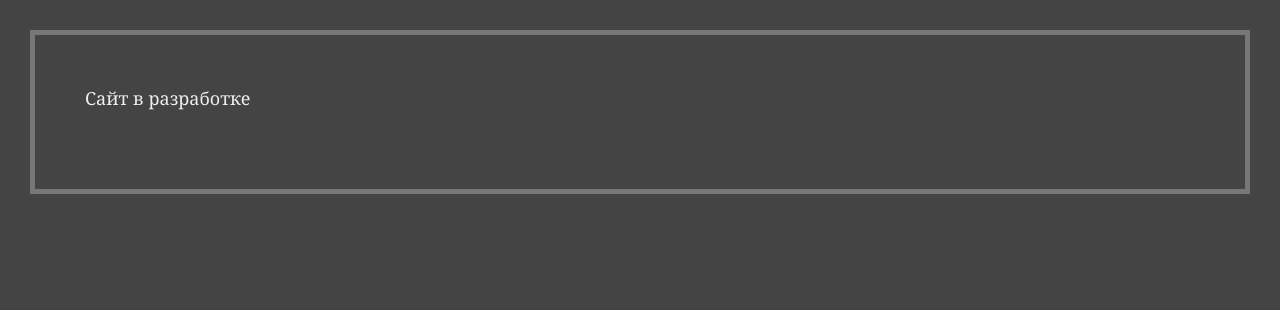
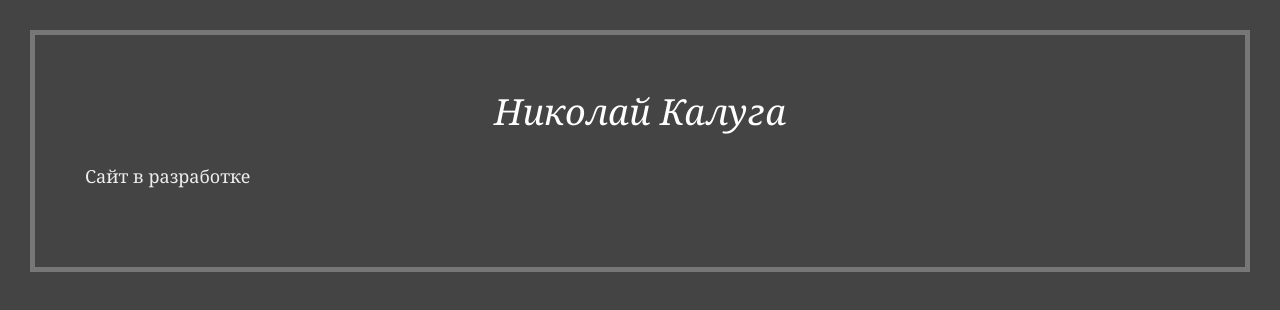
Before and after one commit to calugatop/223.su, a plain HTML site: page index.html in a window 1280 px wide. Drawn offline with Linux system fonts and the light colour scheme.

Commit message:
Update index.html

```diff
--- a/index.html
+++ b/index.html
@@ -3,8 +3,10 @@
   <head>
     <meta charset="utf-8" />
      <link rel="stylesheet" href="style.css">
+    <title>Николай Калуга</title>
     </head>
   <body>
+    <h1>Николай Калуга</h1>
     <p>Сайт в разработке</p>
   </body>
 </html>
```
